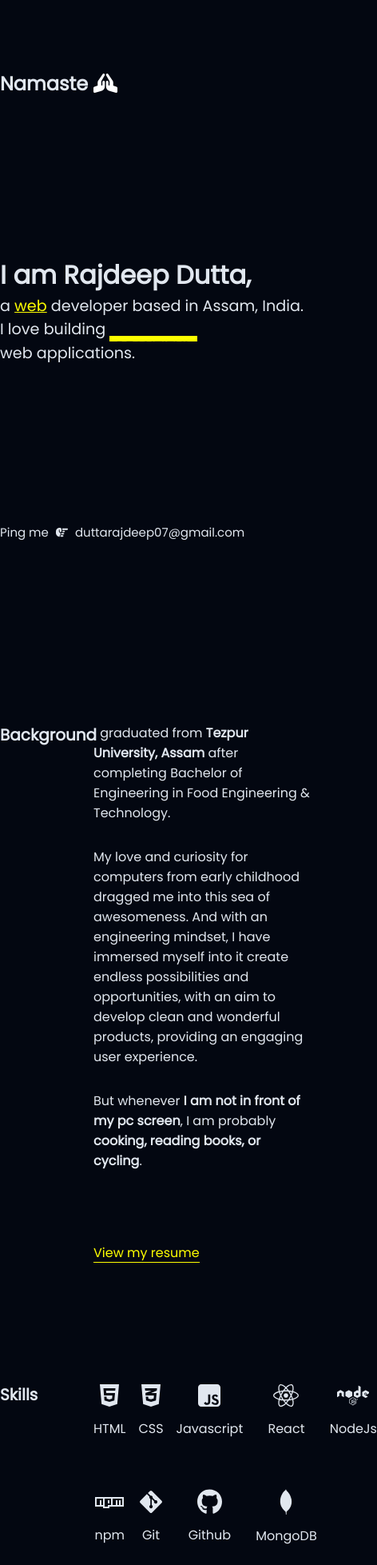
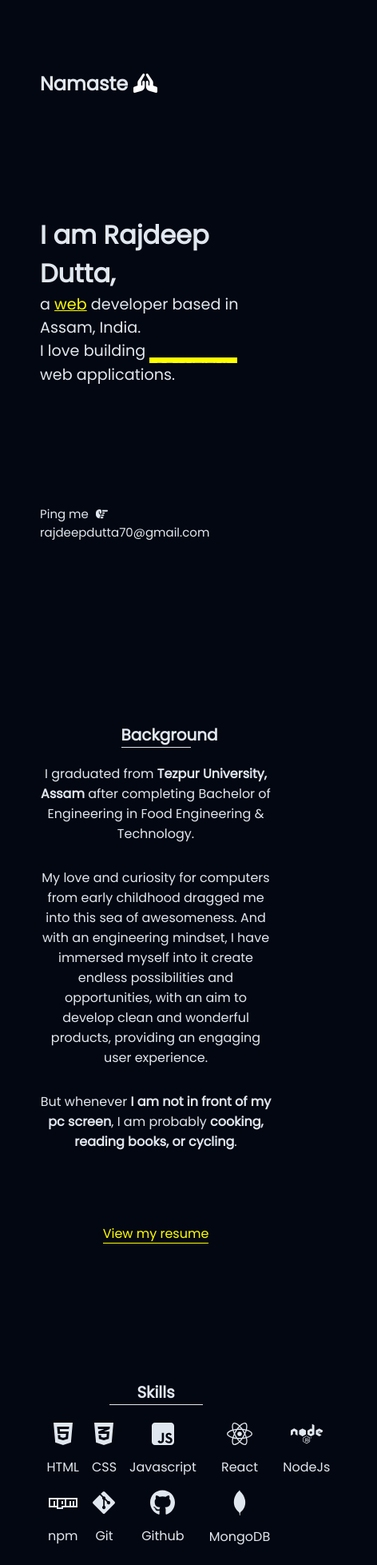
Before and after one commit to rajdeepX/portfolio, a React (Vite) app: page / in a window 390 px wide. Shown: the part 40-1997 px from the top of the page at 80% size, 472 px wide, since content can reach past the window. Built offline with nearby package versions, Linux system fonts and the light colour scheme.

Commit message:
Responsive css

```diff
--- a/src/App.css
+++ b/src/App.css
@@ -288,6 +288,8 @@ h3 {
   border-radius: 10px;
   border: none;
   cursor: pointer;
+  background-color: #e1e7ef;
+  color: #111;
 }
 
 .contact-btn:hover {
@@ -319,3 +321,85 @@ footer .footer-links {
 footer .footer-links a:hover {
   color: yellow;
 }
+
+@media screen and (max-width: 768px) {
+  html {
+    padding: 0;
+    margin: 0;
+  }
+  .intro-container {
+    max-width: 500px;
+    height: 100vh;
+    margin-bottom: 100px;
+    display: flex;
+    align-items: center;
+    padding: 0 50px;
+  }
+  .background-container {
+    display: flex;
+    align-items: center;
+    width: 100%;
+    flex-direction: column;
+    justify-content: center;
+    padding: 0 50px;
+    text-align: center;
+  }
+  .background-container h3 {
+    margin-bottom: 20px;
+    border-bottom: 1px solid #e1e7ef;
+  }
+
+  .background-detail-container {
+    padding: 0;
+    width: 100%;
+    justify-content: center;
+  }
+
+  .skill-container {
+    display: flex;
+    flex-direction: column;
+    align-items: center;
+    justify-content: center;
+    text-align: center;
+  }
+  .skill-container h3 {
+    margin-bottom: 20px;
+    border-bottom: 1px solid #e1e7ef;
+    text-align: center;
+  }
+
+  .project-container {
+    display: flex;
+    flex-direction: column;
+    justify-content: center;
+    align-items: center;
+    padding: 0 50px;
+    text-align: center;
+  }
+  .project-detail {
+    display: flex;
+    flex-direction: column;
+    justify-content: center;
+    align-items: center;
+    text-align: center;
+  }
+  .project-info {
+    padding: 0;
+    width: 100%;
+    margin-bottom: 10px;
+  }
+
+  .project-info h4 {
+    border-bottom: 1px solid #e1e7ef;
+  }
+  .project-info .tool-req {
+    width: 100%;
+    display: flex;
+    justify-content: space-between;
+  }
+  .commit,
+  .contact-container {
+    padding: 0 50px;
+    text-align: center;
+  }
+}
--- a/src/App.jsx
+++ b/src/App.jsx
@@ -53,7 +53,7 @@ const App = () => {
               Ping me{" "}
               <FontAwesomeIcon className="point" icon={faHandPointRight} />{" "}
               <span>
-                <a href="#">duttarajdeep07@gmail.com</a>
+                <a href="#">rajdeepdutta70@gmail.com</a>
               </span>
             </p>
           </div>
@@ -156,7 +156,7 @@ const App = () => {
                   <p>React Icons</p>
                 </div>
                 <p>
-                  Welcome bookInn, your homestay booking app! Discover unique
+                  Welcome to bookInn, your homestay booking app! Discover unique
                   accommodations, book your ideal stay, and immerse yourself in
                   unforgettable experiences. Browse through a wide selection of
                   homes, villas, and apartments, and make your travel dreams a
@@ -273,15 +273,18 @@ const App = () => {
             about how awesome they are! We can code while we eat our spiced up
             chicken!
           </p>
-          <button className="contact-btn">Contact Me</button>
+          <a href="mailto:rajdeepdutta70@gmail.com" className="contact-btn">
+            Contact Me
+          </a>
         </div>
       </main>
       <footer>
         <div className="footer-links">
-          <a href="#">Email</a>
-          <a href="#">Github</a>
-          <a href="https://www.linkedin.com/">LinkedIn</a>
-          <a href="https://twitter.com/">Twitter</a>
+          <a href="mailto:rajdeepdutta70@gmail.com">Email</a>
+          <a href="https://github.com/rajdeepX">Github</a>
+          <a href="https://www.linkedin.com/in/rajdeep-dutta-5b870115b/">
+            LinkedIn
+          </a>
         </div>
         <p>Created with ⚡ by Rajdeep Dutta @ 2023</p>
       </footer>
```
